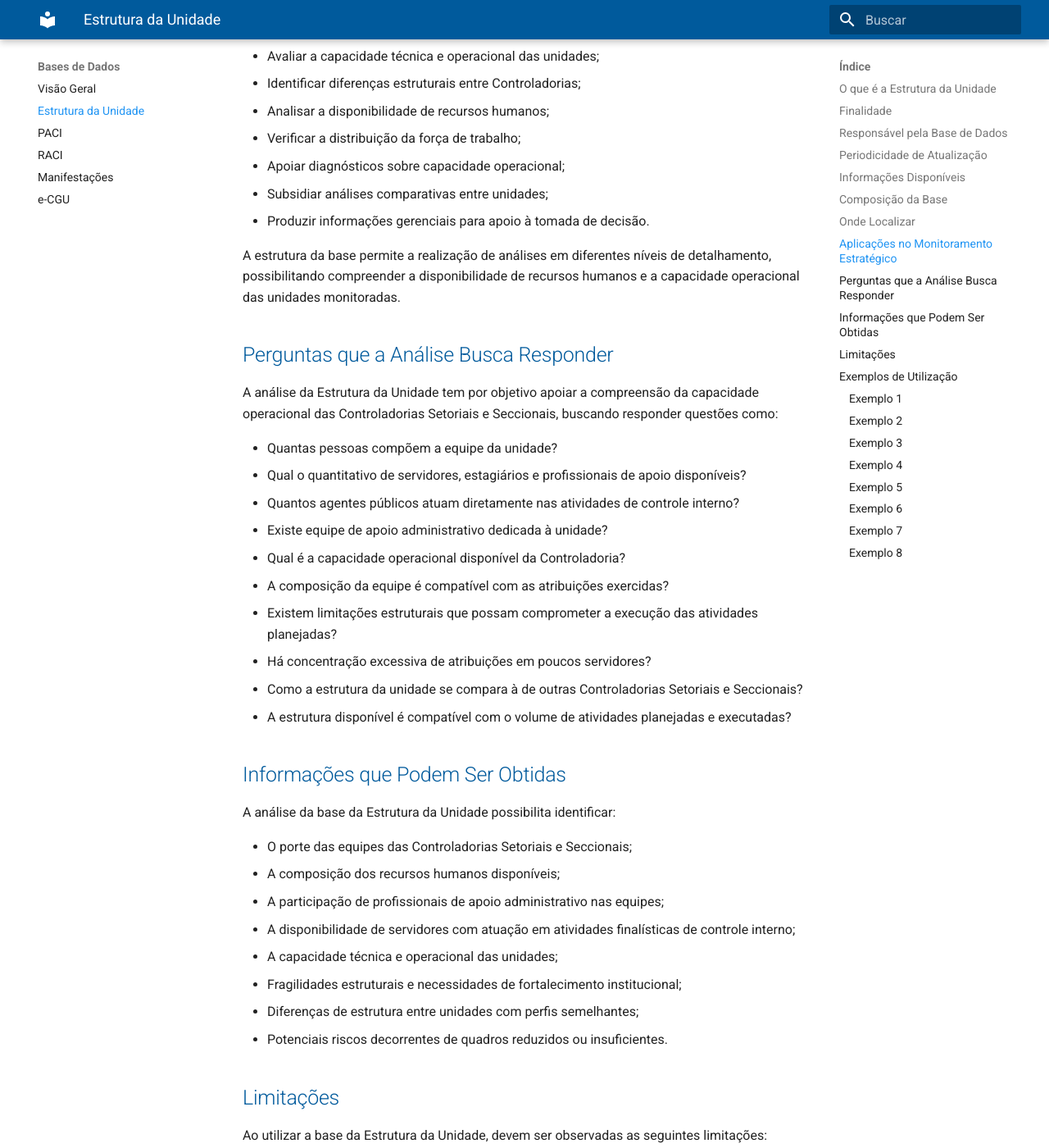
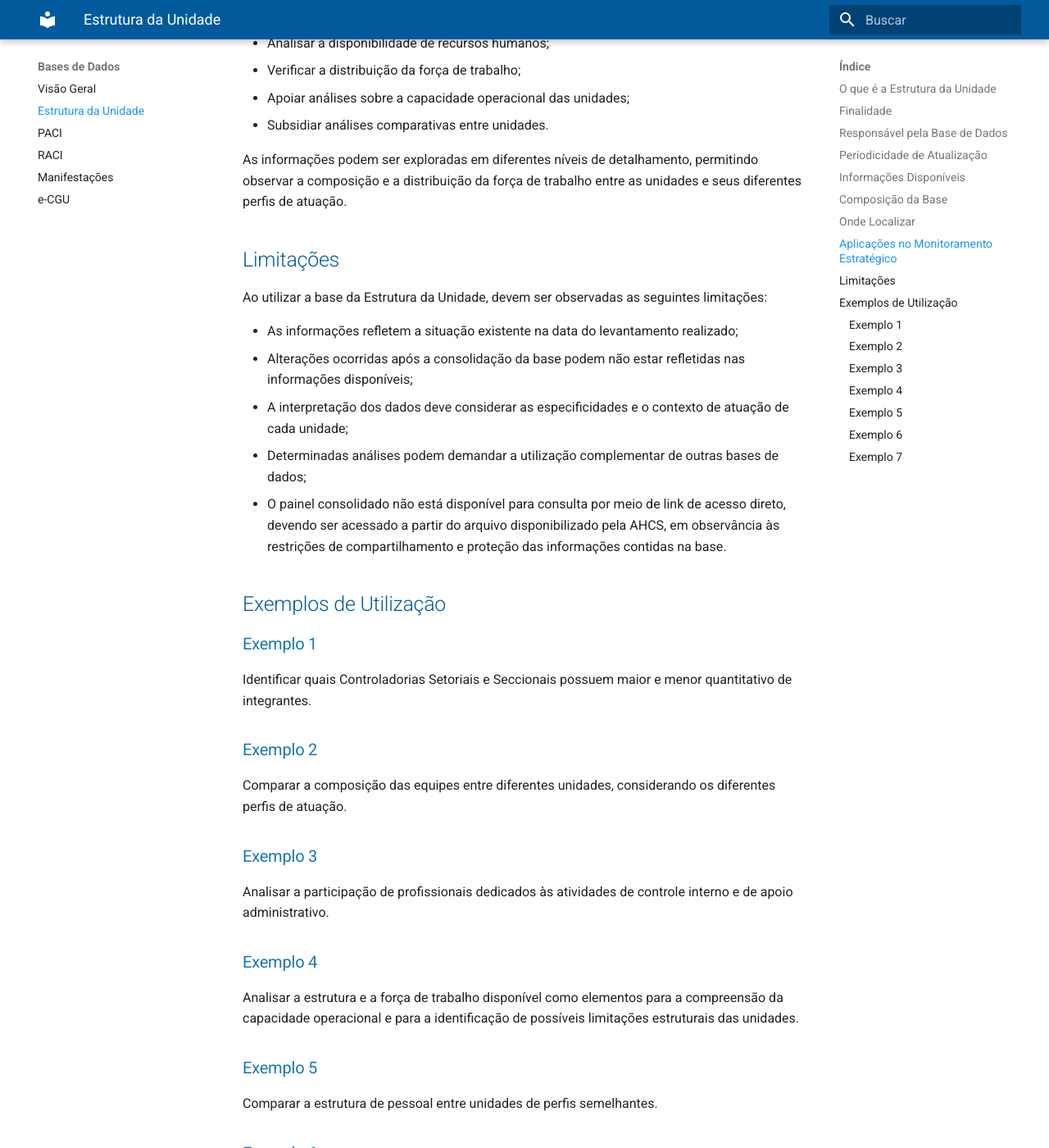
Before and after one commit to CGEMG-AHCS/guia-monitoramento-estrategico, an MkDocs documentation site: the page built from docs/bases-dados/estrutura-rh.md, in a window 1280 px wide and 1400 px high, scrolled down 2159 px. Shown: the whole window at 82% size. Built offline with MkDocs 1.6.1 and Material for MkDocs 9.7.7, drawn with Linux system fonts in a browser that asks for light colours; some of the changed text lies outside the part shown.

Commit message:
Update estrutura-rh.md

```diff
--- a/docs/bases-dados/estrutura-rh.md
+++ b/docs/bases-dados/estrutura-rh.md
@@ -4,11 +4,11 @@
 
 A Estrutura da Unidade consiste na base de dados utilizada pela AHCS para consolidar informações relacionadas à composição das equipes das Controladorias Setoriais e Seccionais.
 
-A base reúne informações referentes aos agentes públicos em exercício nas unidades, seus vínculos, áreas de atuação e perfil funcional, permitindo uma visão estruturada dos recursos humanos disponíveis para execução das atividades de controle interno.
+A base reúne informações referentes aos agentes públicos em exercício nas unidades, seus vínculos, áreas de atuação e perfil funcional, permitindo uma visão estruturada dos recursos humanos disponíveis para o desenvolvimento das atividades de controle interno.
 
 ## Finalidade
 
-Para a AHCS, a base de Estrutura da Unidade constitui uma importante fonte de informação sobre a capacidade operacional das Controladorias Setoriais e Seccionais. A consolidação dessas informações permite compreender a composição das equipes, a disponibilidade de recursos humanos e a capacidade técnica e operacional das unidades.
+Para a AHCS, a base de Estrutura da Unidade constitui uma importante fonte de informação sobre a estrutura e a força de trabalho das Controladorias Setoriais e Seccionais. A consolidação dessas informações permite compreender a composição das equipes, a disponibilidade de recursos humanos e outros aspectos que possam contribuir para a análise da capacidade operacional das unidades.
 
 As informações podem ser analisadas de forma individualizada, considerando a realidade de cada unidade, ou de forma consolidada, possibilitando uma visão abrangente da estrutura disponível nas Controladorias Setoriais e Seccionais.
 
@@ -20,9 +20,7 @@
 
 ## Periodicidade de Atualização
 
-A base é atualizada sempre que realizado novo levantamento junto às Controladorias Setoriais e Seccionais.
-
-A periodicidade de atualização poderá variar conforme as necessidades de monitoramento e gestão das informações pela AHCS.
+A base é atualizada anualmente entre os meses de janeiro e fevereiro, sendo que a data base é dezembro.
 
 ## Informações Disponíveis
 
@@ -36,12 +34,11 @@
 - Quantitativo de profissionais de apoio administrativo;
 - Quantitativo de profissionais que atuam diretamente em atividades de controle interno;
 - Distribuição da força de trabalho por perfil de atuação;
-- Informações relacionadas à composição das equipes;
-- Informações relacionadas à capacidade técnica e operacional das unidades.
+- Informações relacionadas à composição das equipes.
 
 ## Composição da Base
 
-As informações da Estrutura da Unidade podem ser consultadas por meio de painel gerencial desenvolvido em Power BI.
+As informações são obtidas por meio de levantamentos realizados junto às Controladorias Setoriais e Seccionais, consolidadas pela AHCS em uma base única e disponibilizadas para consulta por meio de painel desenvolvido em Power BI.
 
 O painel permite a consulta das informações de forma individualizada ou consolidada, por meio de filtros e diferentes visualizações.
 
@@ -58,43 +55,13 @@
 A base da Estrutura da Unidade pode ser utilizada para:
 
 - Compreender a composição das equipes das Controladorias Setoriais e Seccionais;
-- Avaliar a capacidade técnica e operacional das unidades;
 - Identificar diferenças estruturais entre Controladorias;
 - Analisar a disponibilidade de recursos humanos;
 - Verificar a distribuição da força de trabalho;
-- Apoiar diagnósticos sobre capacidade operacional;
-- Subsidiar análises comparativas entre unidades;
-- Produzir informações gerenciais para apoio à tomada de decisão.
+- Apoiar análises sobre a capacidade operacional das unidades;
+- Subsidiar análises comparativas entre unidades.
 
-A estrutura da base permite a realização de análises em diferentes níveis de detalhamento, possibilitando compreender a disponibilidade de recursos humanos e a capacidade operacional das unidades monitoradas.
-
-## Perguntas que a Análise Busca Responder
-
-A análise da Estrutura da Unidade tem por objetivo apoiar a compreensão da capacidade operacional das Controladorias Setoriais e Seccionais, buscando responder questões como:
-
-- Quantas pessoas compõem a equipe da unidade?
-- Qual o quantitativo de servidores, estagiários e profissionais de apoio disponíveis?
-- Quantos agentes públicos atuam diretamente nas atividades de controle interno?
-- Existe equipe de apoio administrativo dedicada à unidade?
-- Qual é a capacidade operacional disponível da Controladoria?
-- A composição da equipe é compatível com as atribuições exercidas?
-- Existem limitações estruturais que possam comprometer a execução das atividades planejadas?
-- Há concentração excessiva de atribuições em poucos servidores?
-- Como a estrutura da unidade se compara à de outras Controladorias Setoriais e Seccionais?
-- A estrutura disponível é compatível com o volume de atividades planejadas e executadas?
-
-## Informações que Podem Ser Obtidas
-
-A análise da base da Estrutura da Unidade possibilita identificar:
-
-- O porte das equipes das Controladorias Setoriais e Seccionais;
-- A composição dos recursos humanos disponíveis;
-- A participação de profissionais de apoio administrativo nas equipes;
-- A disponibilidade de servidores com atuação em atividades finalísticas de controle interno;
-- A capacidade técnica e operacional das unidades;
-- Fragilidades estruturais e necessidades de fortalecimento institucional;
-- Diferenças de estrutura entre unidades com perfis semelhantes;
-- Potenciais riscos decorrentes de quadros reduzidos ou insuficientes.
+As informações podem ser exploradas em diferentes níveis de detalhamento, permitindo observar a composição e a distribuição da força de trabalho entre as unidades e seus diferentes perfis de atuação.
 
 ## Limitações
 
@@ -114,28 +81,24 @@
 
 ### Exemplo 2
 
-Comparar a composição das equipes entre diferentes unidades.
+Comparar a composição das equipes entre diferentes unidades, considerando os diferentes perfis de atuação.
 
 ### Exemplo 3
 
-Identificar unidades com maior participação de profissionais que atuam diretamente nas atividades de controle interno.
+Analisar a participação de profissionais dedicados às atividades de controle interno e de apoio administrativo.
 
 ### Exemplo 4
 
-Identificar unidades com maior participação de pessoal de apoio administrativo.
+Analisar a estrutura e a força de trabalho disponível como elementos para a compreensão da capacidade operacional e para a identificação de possíveis limitações estruturais das unidades.
 
 ### Exemplo 5
 
-Avaliar a capacidade técnica e operacional disponível das unidades para execução das atividades de controle interno.
+Comparar a estrutura de pessoal entre unidades de perfis semelhantes.
 
 ### Exemplo 6
 
-Comparar a estrutura de pessoal entre unidades de perfis semelhantes.
+Relacionar a estrutura disponível às responsabilidades e às atividades planejadas ou executadas, mediante integração com as demais bases do Monitoramento Estratégico.
 
 ### Exemplo 7
 
-Subsidiar análises sobre a compatibilidade entre a estrutura disponível e o volume de atividades planejadas ou executadas.
-
-### Exemplo 8
-
-Produzir diagnósticos gerenciais sobre a estrutura das Controladorias Setoriais e Seccionais, identificando fragilidades, oportunidades de fortalecimento institucional e necessidades de apoio.
+Produzir diagnósticos gerenciais sobre a estrutura das Controladorias Setoriais e Seccionais, identificando diferenças estruturais e necessidades de apoio ou fortalecimento das unidades.
```
